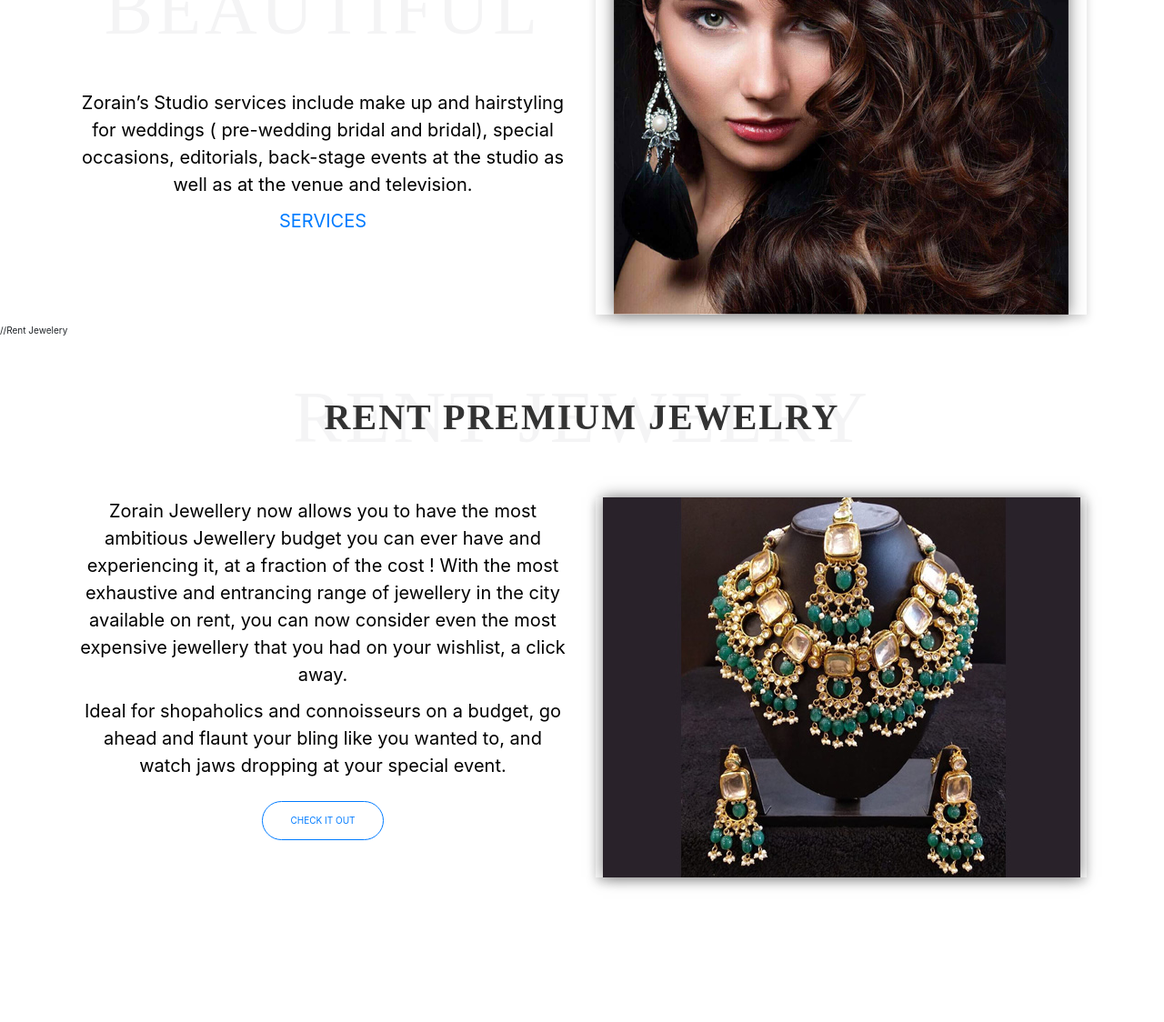
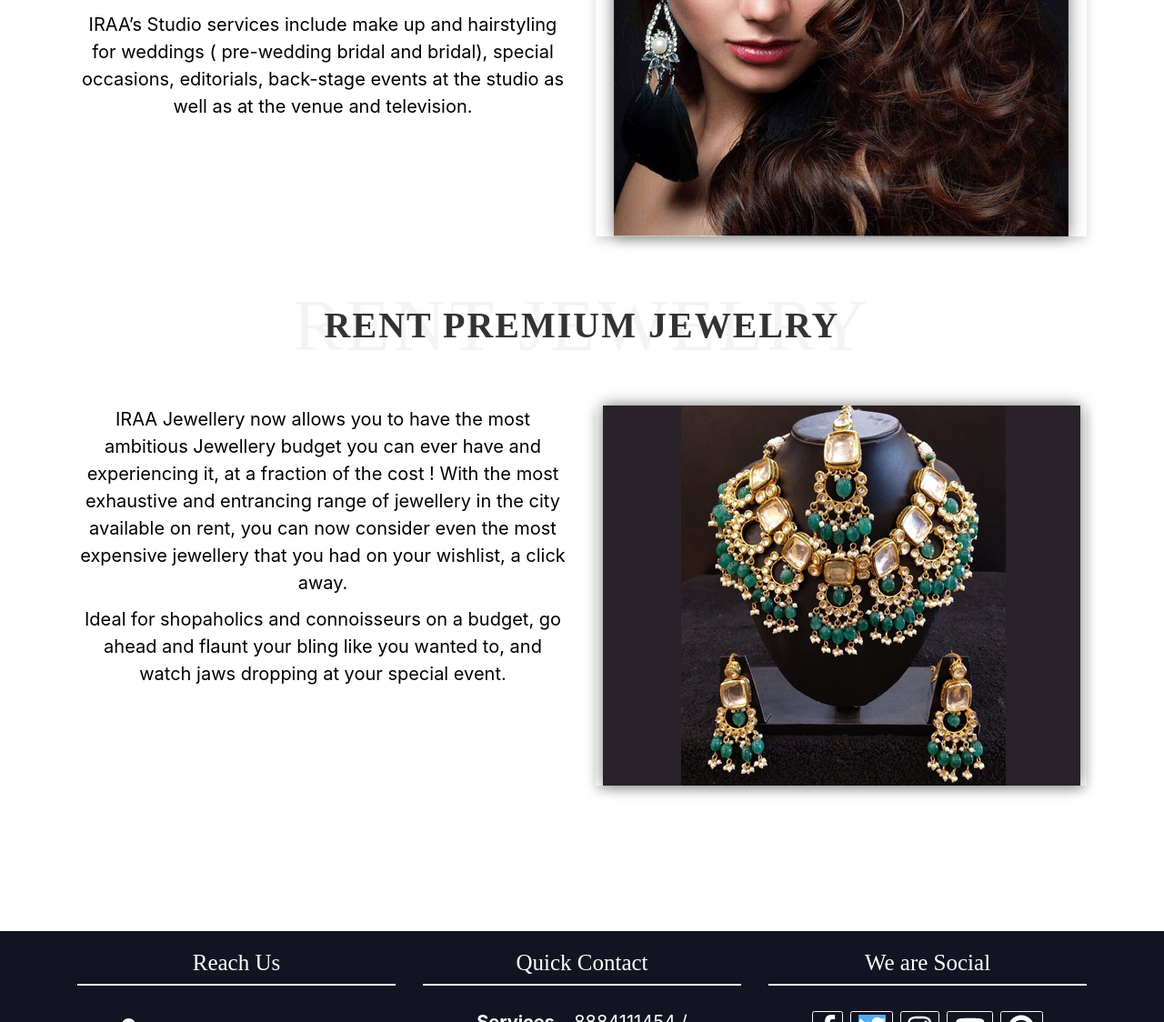
Before and after one commit to kavyasathish/IRAA-Website, a plain HTML site: page index.html in a window 1280 px wide. Shown: the part 1716-2840 px from the top of the page at 91% size. Drawn offline with nearby package versions, Linux system fonts and the light colour scheme.

Commit message:
link changes made

```diff
--- a/index.html
+++ b/index.html
@@ -160,8 +160,8 @@ function myFunction() {
 <div class="section-color ">
   <div class="container-fluid welcome-text">
   <h3 class="studio">WELCOME TO IRAA'S STUDIO</h3><br><br>
-<p style="color: white">Hello &amp; welcome to India’s first fully digitally-equipped Make up &amp; Hair Training Academy. Founded in 2007 by the award-winning make up artist Zorain Khaleeli, Zorain’s Studio &amp; Academy is the biggest makeup studio and academy in India, bringing the best of both worlds in the professional beauty domain – make up services &amp; training under a single brand. </p>
-<a class="wplightbox" href="https://www.youtube.com/watch?v=gn9cQkII6k8" data-width="960" data-height="540"><i class="fa fa-play-circle"  style="font-size:60px;color:red"></i><span></span><h3>Show Reel</h3></a>
+<p style="color: white">Hello &amp; welcome to India’s first fully digitally-equipped Make up &amp; Hair ,Salon. Founded in 2022 by the  make up artist ShwethaRaveesh, IRAA’s Studio &amp;  is the biggest makeup studio and salon in Tumkur, bringing the best of both worlds in the professional beauty domain – make up services &amp;  under a single brand. </p>
+<!--<a class="wplightbox" href="https://www.youtube.com/watch?v=gn9cQkII6k8" data-width="960" data-height="540"><i class="fa fa-play-circle"  style="font-size:60px;color:red"></i><span></span><h3>Show Reel</h3></a> -->
 </div>
 </div>
 
@@ -179,11 +179,11 @@ function myFunction() {
 <header class="section-header">
 <h3>STAY BEAUTIFUL<span>DISCOVER BEAUTY</span></h3>
 </header>
-<p>Zorain’s Studio services include make up and hairstyling for weddings ( pre-wedding bridal and bridal), special occasions, editorials, back-stage events at the studio as well as at the venue and television.</p>
+<p>IRAA’s Studio services include make up and hairstyling for weddings ( pre-wedding bridal and bridal), special occasions, editorials, back-stage events at the studio as well as at the venue and television.</p>
 
 
 
-<p class="has-text-align-center"><a href="http://www.zorainsstudio.com/beauty-services/">SERVICES</a></p>
+<!-- <p class="has-text-align-center"><a href="http://www.zorainsstudio.com/beauty-services/">SERVICES</a></p> -->
 
 
 </div>
@@ -199,7 +199,7 @@ function myFunction() {
 
 </div>
 </div>
-//Rent Jewelery
+<!--Rent Jewelery -->
 
 <header class="section-header">
 <h3>RENT JEWELRY<span>RENT PREMIUM JEWELRY</span></h3>
@@ -212,9 +212,10 @@ function myFunction() {
 <div class="  col-sm-12 col-md-6 col-lg-6 alpha">
 
 
-<p>Zorain Jewellery now allows you to have the most ambitious Jewellery budget you can ever have and experiencing it, at a fraction of the cost ! With the most exhaustive and entrancing range of jewellery in the city available on rent, you can now consider even the most expensive jewellery that you had on your wishlist, a click away.</p>
+<p>IRAA Jewellery now allows you to have the most ambitious Jewellery budget you can ever have and experiencing it, at a fraction of the cost ! With the most exhaustive and entrancing range of jewellery in the city available on rent, you can now consider even the most expensive jewellery that you had on your wishlist, a click away.</p>
 
-<p> Ideal for shopaholics and connoisseurs on a budget, go ahead and flaunt your bling like you wanted to, and watch jaws dropping at your special event. </p> <a href="https://www.instagram.com/zorainsjewellery/" class="home-links">CHECK IT OUT</a>
+<p> Ideal for shopaholics and connoisseurs on a budget, go ahead and flaunt your bling like you wanted to, and watch jaws dropping at your special event. </p>
+<!-- <a href="https://www.instagram.com/zorainsjewellery/" class="home-links">CHECK IT OUT</a> -->
 
 
 </div>
```
